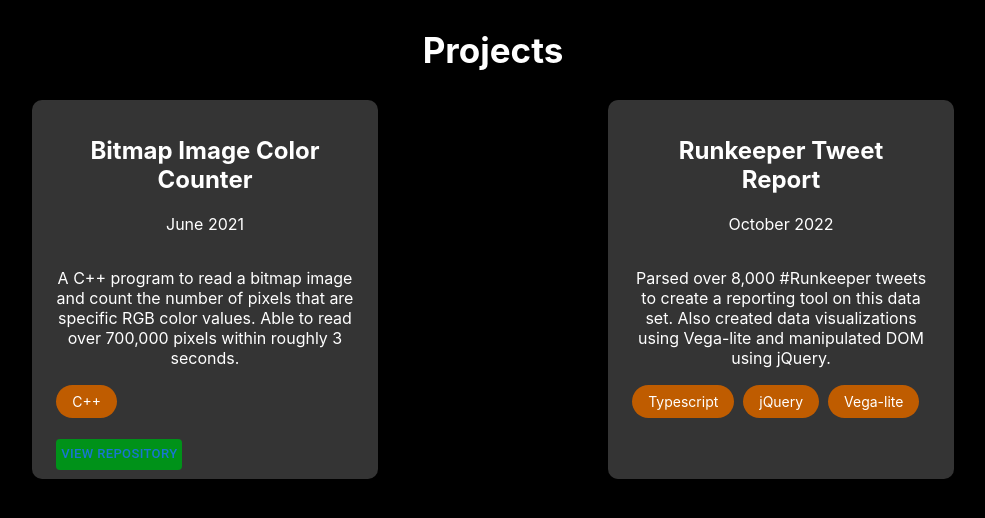
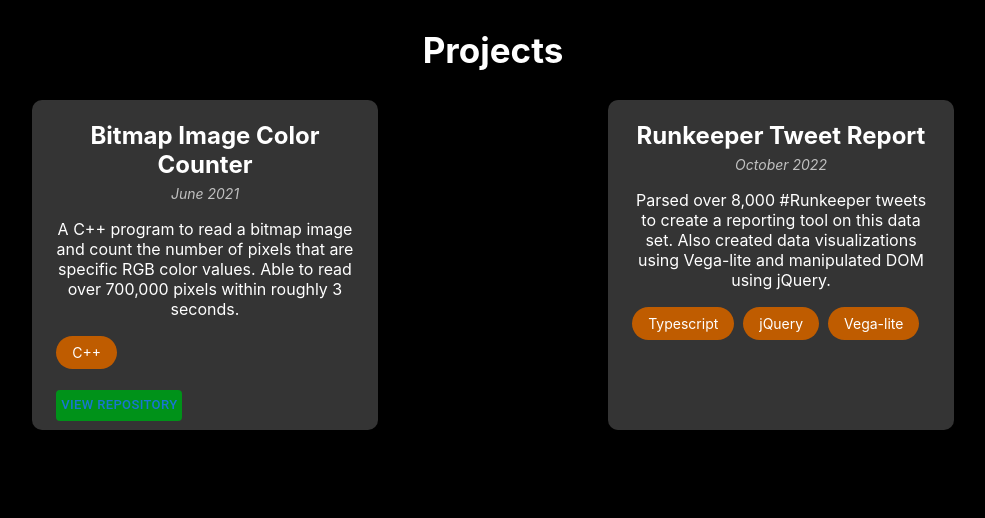
Before and after one commit to sgloveland/portfolio, a Next.js app: page /project in a window 1280 px wide. Shown: the top 518 px of the page, without its empty margins (147-1132 px from the left). Built offline with nearby package versions, Linux system fonts and the light colour scheme.

Commit message:
Fixed some button styles on experience/project cards, fixed text styles for all cards, andadded Down image for experience card

```diff
--- a/components/ExperienceCard.tsx
+++ b/components/ExperienceCard.tsx
@@ -25,7 +25,7 @@
                     <h2 className={styles.heading}>{title}</h2>
                     <p className={`${styles.text} ${styles.italicText}`}>{position}</p>
                     <p className={`${styles.text} ${styles.italicText}`}>{date}</p>
-                    <p className={`${styles.text} ${styles.paragraphText}`}>Lorem ipsum dolor sit amet, consectetur adipisicing elit. Obcaecati tenetur amet iusto nesciunt vel architecto, labore esse magnam earum vitae saepe similique eaque eligendi temporibus debitis eos id, animi minima?</p>
+                    <p className={`${styles.text} ${styles.paragraphText}`}>{description}</p>
                 </CardContent>
                 <CardActions className={styles.buttonContainer}>
                     <Button size='small' className={styles.button} sx={{backgroundColor: "green.darkest", color: "backdrop.light" ,marginLeft: "2%"}}>Visit Website</Button>
--- a/components/ProjectCard.tsx
+++ b/components/ProjectCard.tsx
@@ -17,12 +17,12 @@
         <ThemeProvider theme={theme}>
             <Container className={styles.container} sx={{backgroundColor: "backdrop.default"}}>
                 <Box className={styles.header}>
-                    <h2>{name}</h2>
-                    <p>{date}</p>
+                    <h2 className={styles.headerText}>{name}</h2>
+                    <p className={`${styles.text} ${styles.italicText}`}>{date}</p>
                 </Box>
 
                 <Box className={styles.content}>
-                    <p>{description}</p>
+                    <p className={styles.paragraphText}>{description}</p>
                 </Box>
 
                 <Box className={styles.skillsContainer}>
@@ -35,7 +35,7 @@
 
                 {link && (
                     <Box className={styles.actionContainer}>
-                        <Button sx={{backgroundColor: "green.darkest"}} href="https://stackoverflow.com/questions/68721497/how-to-use-next-js-image-inside-material-ui-card-media" variant='text' size='small'>View Repository</Button>
+                        <Button className={styles.button} sx={{backgroundColor: "green.darkest"}} href="https://stackoverflow.com/questions/68721497/how-to-use-next-js-image-inside-material-ui-card-media" variant='text' size='small'>View Repository</Button>
                     </Box>
                 )}
             </Container>
--- a/data/experience.json
+++ b/data/experience.json
@@ -4,6 +4,6 @@
         "position": "Full Stack Software Developer",
         "date": "June 2022 - November 2022",
         "description": "Lorem ipsum dolor sit amet, consectetur adipisicing elit. Qui dicta minus molestiae vel beatae natus eveniet ratione temporibus aperiam harum alias officiis assumenda officia quibusdam deleniti eos cupiditate dolore doloribus!",
-        "image": "/../public/profile.jpg"
+        "image": "/../public/down.jpg"
     }
 ]
--- a/styles/ExperienceCard.module.css
+++ b/styles/ExperienceCard.module.css
@@ -13,6 +13,9 @@
 
 .heading {
     margin: 0;
+    color: white;
+    font-size: 24px;
+    margin-bottom: 1%;
 }
 
 .text {
@@ -22,15 +25,27 @@
 
 .italicText{
     font-style: italic;
-    color: white;
+    color: rgb(193, 193, 193);
+    font-size: 14px;
 }
+
 
 .paragraphText {
     font-style: normal;
-    color: black;
+    color: white;
     margin-top: 5%;
 }
 
 .buttonContainer {
     margin: 0;
 }
+
+.button {
+    color: white;
+    font-size: 12px;
+}
+
+.button:hover {
+    background-color: #006E08;
+    color: rgb(193, 193, 193);
+}
--- a/styles/ProjectCard.module.css
+++ b/styles/ProjectCard.module.css
@@ -12,8 +12,6 @@
 }
 
 .header {
-    /* Delete margin?*/
-    margin: 5%;
     padding-top: 0.5%;
     text-align: center;
 }
@@ -33,6 +31,33 @@
     padding-bottom: 3%;
 }
 
-.italic {
+.button {
+    color: white;
+    font-size: 12px;
+}
+
+.headerText {
+    margin-bottom: 2%;
+    font-size: 24px;
+}
+
+.text {
+    padding: 0;
+    margin: 0;
+}
+
+.italicText{
     font-style: italic;
+    color: rgb(193, 193, 193);
+    font-size: 14px;
 }
+
+.paragraphText {
+    color: white;
+    margin-top: 5%;
+}
+
+.button:hover {
+    background-color: #006E08;
+    color: rgb(193, 193, 193);
+}
```
Also changed, not shown: public/down.jpg (added).
